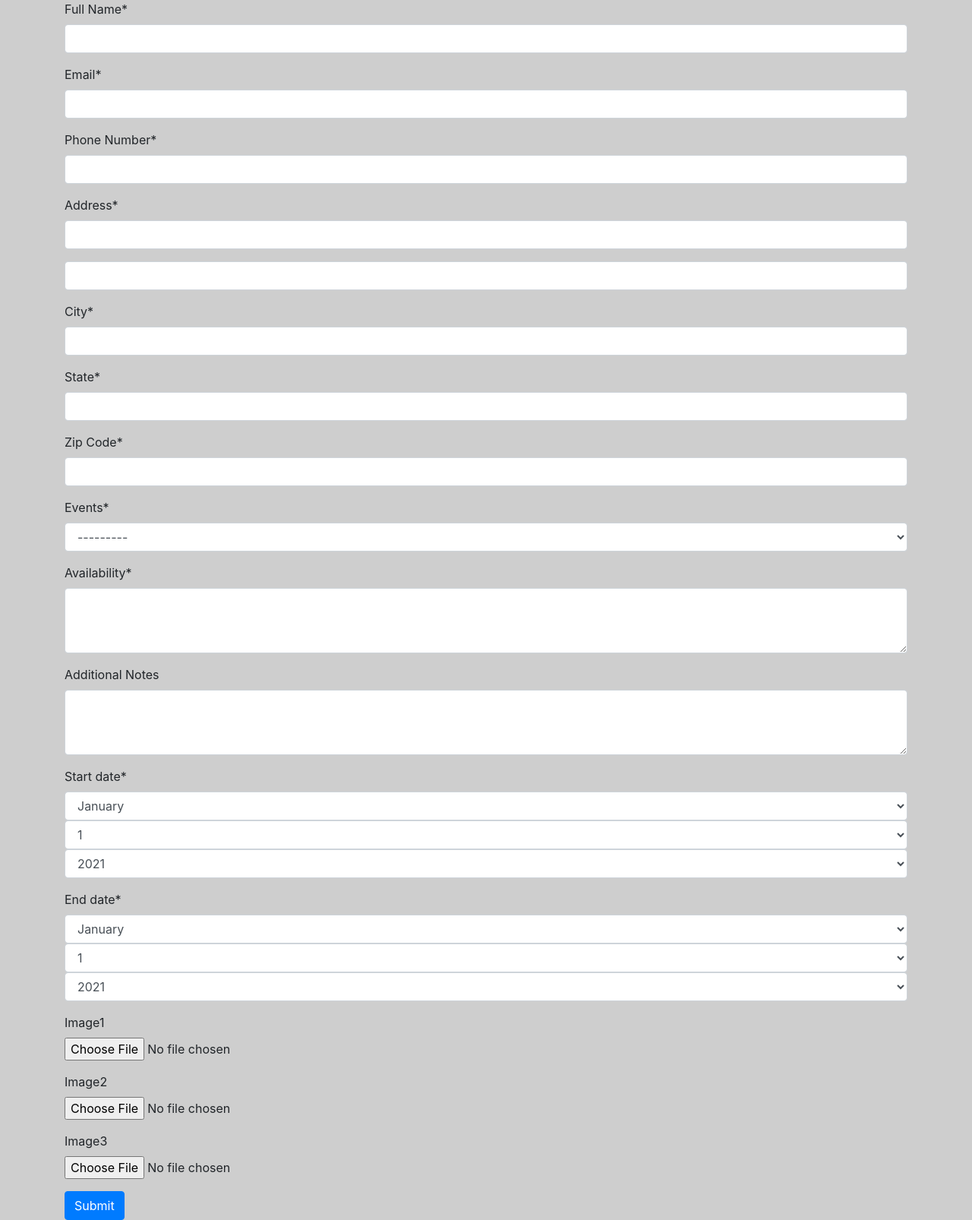
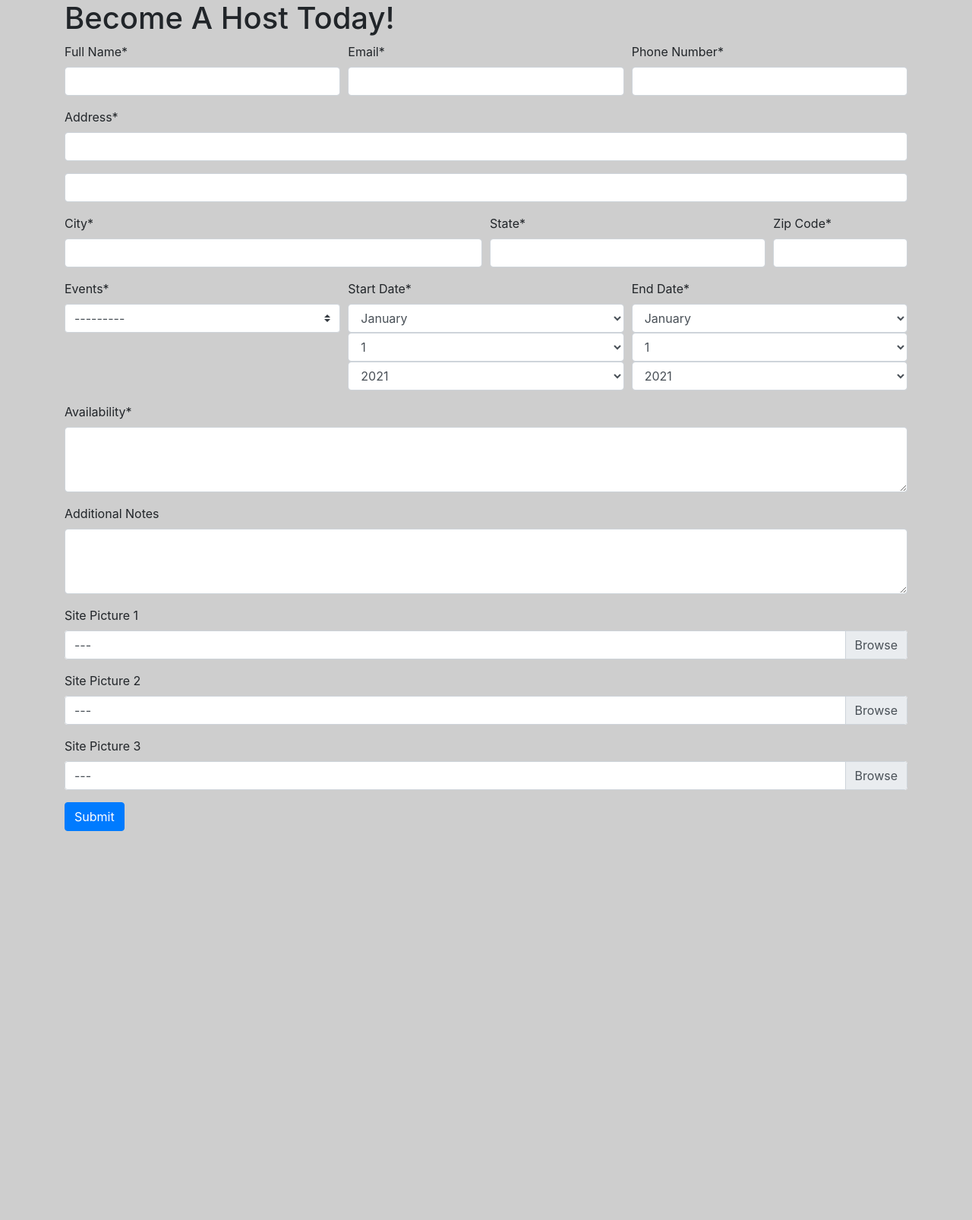
Before and after one commit to RyanMower/HostASkier, a Django app: page /become-a-host in a window 1280 px wide. Shown: the part 56-1662 px from the top of the page at 76% size. After the commit the page ends 1150 px from the top, so only its background shows below. Run offline with Django 3.2, Linux system fonts and the light colour scheme; parts of the project's set-up code (start-up, migrations or seed data) failed here and were passed over; some libraries are stand-ins or nearby versions.

Commit message:
Solved weird forms issue.

```diff
--- a/HostASkier/host/forms.py
+++ b/HostASkier/host/forms.py
@@ -4,17 +4,10 @@ from crispy_forms.helper import FormHelper
 from crispy_forms.layout import Layout, Submit, Row, Column
 from localflavor.us.forms import USStateSelect
 
-
 class HostForm(forms.ModelForm):
 
-    start_date  = forms.DateField(widget=forms.SelectDateWidget)
-    end_date    = forms.DateField(widget=forms.SelectDateWidget)
-    image1       = forms.ImageField(required=False)
-    image2       = forms.ImageField(required=False)
-    image3       = forms.ImageField(required=False)
-
-    def init(self, args, **kwargs):
-        super().init(args, **kwargs)
+    def __init__(self, *args, **kwargs):
+        super().__init__(*args, **kwargs)
         self.helper = FormHelper()
         self.helper.layout = Layout(
             Row(
@@ -66,7 +59,9 @@ class HostForm(forms.ModelForm):
             'image3',
         ]
         widgets = {
-            'availability': forms.Textarea(attrs={'rows':3, 'cols':15}),
-            'notes' : forms.Textarea(attrs={'rows':3, 'cols':15}),
-            'state': USStateSelect(),
+          'start_date'  : forms.SelectDateWidget,
+          'end_date'    : forms.SelectDateWidget,
+          'state'       : USStateSelect(),
+          'availability': forms.Textarea(attrs={'rows':3, 'cols':15}),
+          'notes'       : forms.Textarea(attrs={'rows':3, 'cols':15}),
         }
--- a/HostASkier/host/templates/host/host_form.html
+++ b/HostASkier/host/templates/host/host_form.html
@@ -1,9 +1,13 @@
 {% extends "base.html" %}
 {% load crispy_forms_tags %}
 {% block content %}
-<form method = "post" enctype="multipart/form-data">
-  {% csrf_token %}
-  {{ form|crispy }}
-  <button type="submit" class="btn btn-primary">Submit</button>
-</form>
+  <html lang="en">
+    <h1>Become A Host Today!</h1>
+    <body>
+        <form method = "post" enctype="multipart/form-data">
+            {% csrf_token %}
+            {% crispy form %}
+        </form>
+    </body>
+    </html>
 {% endblock content %}
```
Also changed, not shown: HostASkier/skier/forms.py (+3 -4 lines).
